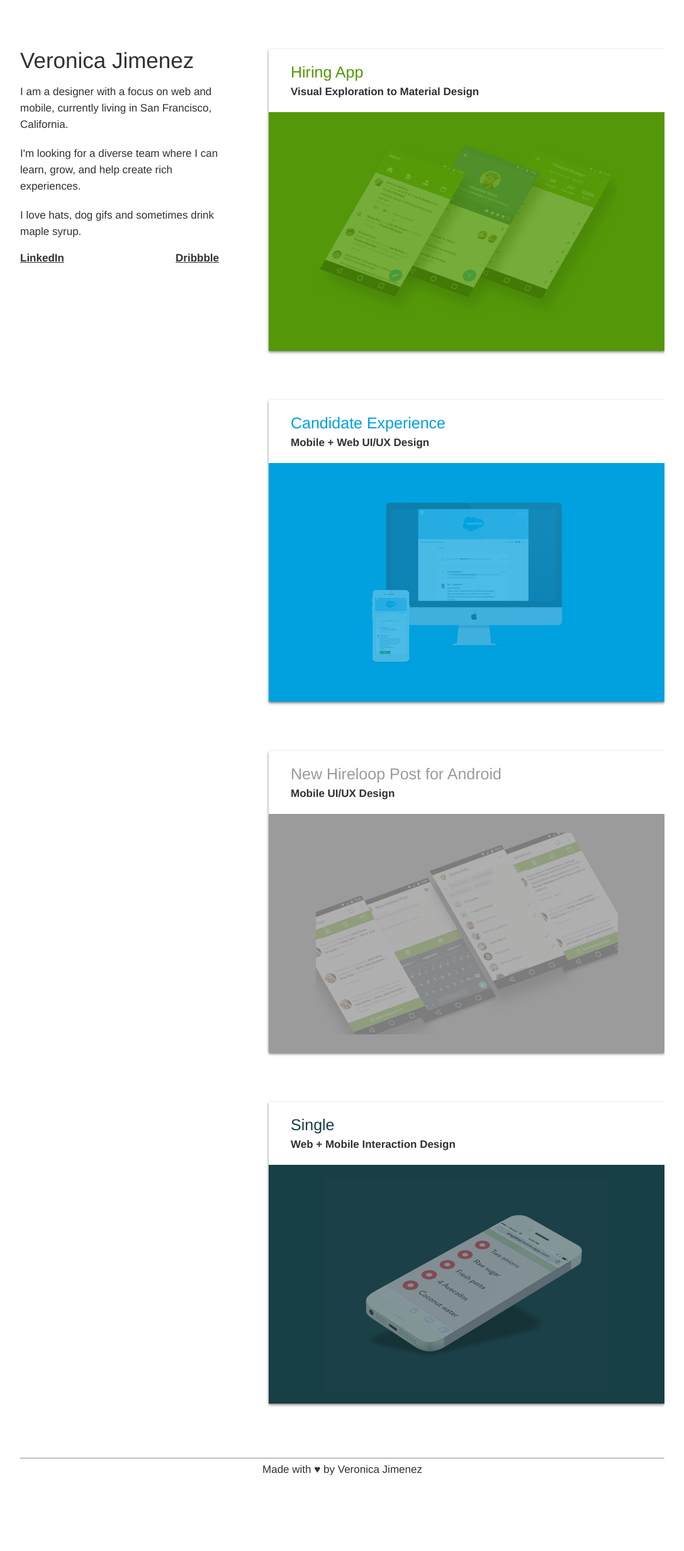
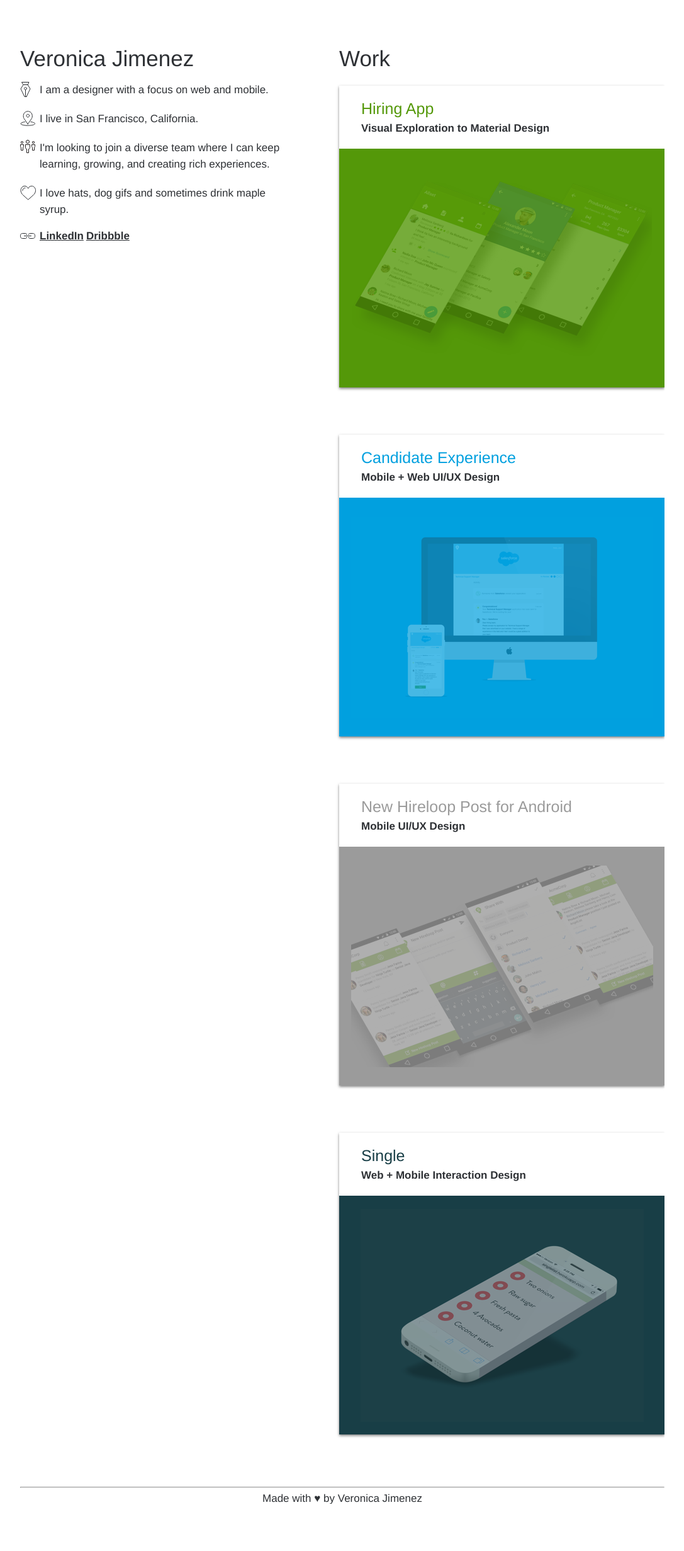
Before and after one commit to vnikajimenez/vnikajimenez.github.com, a Jekyll site: the page built from index.html, in a window 1280 px wide. Shown: the whole page at 63% size, without its empty margins (96-1183 px from the left). Built offline with Jekyll 4.4.1, drawn with Linux system fonts in a browser that asks for light colours; nearby versions of some CDN libraries; before the commit the page ends 2419 px from its top, so only the background shows below that.

Commit message:
finish first draft of website revamp

```diff
--- a/_sass/_main.scss
+++ b/_sass/_main.scss
@@ -49,47 +49,41 @@ a:hover{
 	width: 100%;
 	margin-top: $main-margin;
 
+	.column-top {
+		font-size: 35px;
+		font-weight: 100;
+	}
+
 	.left-column {
-		width: 316px;
+		width: 432px;
 		float: left;
 		text-align: left;
 		margin-right: $main-margin;
 
-		.name {
-			font-size: 35px;
-			font-weight: 100;
-		}
-
-		.last-name {
-			font-family: $highlight-font;
-			font-size: 70px;
-			font-weight: 900;
-			word-wrap: break-word;
-			margin-bottom: 20px;
-			//text-align: center;
-		}
-
-		.blurb {
-			margin: 20px 0px;
-			line-height: 26px;
-		}
-
-		.links {
-			width: 100%;
-
-			.left {
+		.blurb-line {
+			.icon {
 				float: left;
+				width: 31px;
 			}
 
-			.right {
-				float: right;
+			.team {
+				height: 52px;
+			}
+
+			.blurb {
+				margin: 20px 0px;
+				line-height: 26px;
 			}
 		}
 	}
 
 	.right-column {
-		width: 629px;
+		width: 517px;
 		float: right;
+
+		.column-top {
+			margin-bottom: 26px;
+		}
 
 		a {
 			text-decoration: none;
--- a/_sass/_portfolio.scss
+++ b/_sass/_portfolio.scss
@@ -59,4 +59,9 @@
     width: 100%;
   }
 
+  iframe {
+    margin: auto;
+    display: block;
+  }
+
 }
--- a/_sass/_variables.scss
+++ b/_sass/_variables.scss
@@ -4,7 +4,7 @@
 $highlight-font: "effra", Helvetica, Arial, sans-serif;
 
 $piece-border: 2px;
-$main-margin: 78px;
+$main-margin: 75px;
 $mobile-margin: 39px;
 
 // Portfolio piece colors
--- a/hiring-material.html
+++ b/hiring-material.html
@@ -12,7 +12,6 @@ text: <h3>CONCEPT</h3><br><p>Last year, Google showcased Material Design for the
 </div>
 <div class="portfolio-image">
 	<iframe src="https://marvelapp.com/686a7j?emb=1" width="280" height="497.78" allowTransparency="true" frameborder="0"></iframe>
-
 </div>
 <div class="portfolio-image">
 	<a href="images/hiring-existing-flow.png" data-lightbox="image-1" data-title="Hiring"><img src="images/hiring-existing-flow.png" alt="photo"/></a>
--- a/index.html
+++ b/index.html
@@ -4,16 +4,31 @@ layout: default
 <div class="wrapper">
   <div class="main-content">
     <div class="left-column">
-      <p class="name">Veronica Jimenez</p>
-      <p class="blurb">I am a designer with a focus on web and mobile, currently living in San Francisco, California.</p>
-      <p class="blurb">I'm looking for a diverse team where I can learn, grow, and help create rich experiences.</p>
-      <p class="blurb">I love hats, dog gifs and sometimes drink maple syrup.</p>
-      <div class="links">
-        <div class="left"><a href="http://www.linkedin.com/in/jimeneznika">LinkedIn</a></div>
-        <div class="right"><a href="https://dribbble.com/jimeneznika">Dribbble</a></div>
+      <p class="column-top">Veronica Jimenez</p>
+      <div class="blurb-line">
+        <div class="icon"><img src="images/designer.svg"></div>
+        <p class="blurb">I am a designer with a focus on web and mobile.</p>
+      </div>
+      <div class="blurb-line">
+        <div class="icon"><img src="images/location.svg"></div>
+        <p class="blurb">I live in San Francisco, California.</p>
+      </div>
+      <div class="blurb-line">
+        <div class="icon team"><img src="images/team.svg"></div>
+        <p class="blurb">I'm looking to join a diverse team where I can keep learning, growing, and creating rich experiences.</p>
+      </div>
+      <div class="blurb-line">
+        <div class="icon"><img src="images/heart.svg"></div>
+        <p class="blurb">I love hats, dog gifs and sometimes drink maple syrup.</p>
+      </div>
+      <div class="blurb-line">
+        <div class="icon"><img src="images/link.svg"></div>
+        <a href="http://www.linkedin.com/in/jimeneznika">LinkedIn</a>
+        <a href="https://dribbble.com/jimeneznika">Dribbble</a>
       </div>
     </div>
     <div class="right-column">
+      <p class="column-top">Work</p>
       <a href="hiring-material.html">
         <div class="portfolio-piece hiring-material">
           <div class="header">
```
Also changed, not shown: _layouts/page.html (+2 -5 lines), images/designer.svg (added), images/heart.svg (added), images/link.svg (added), images/team.svg (added), 4 other files.
